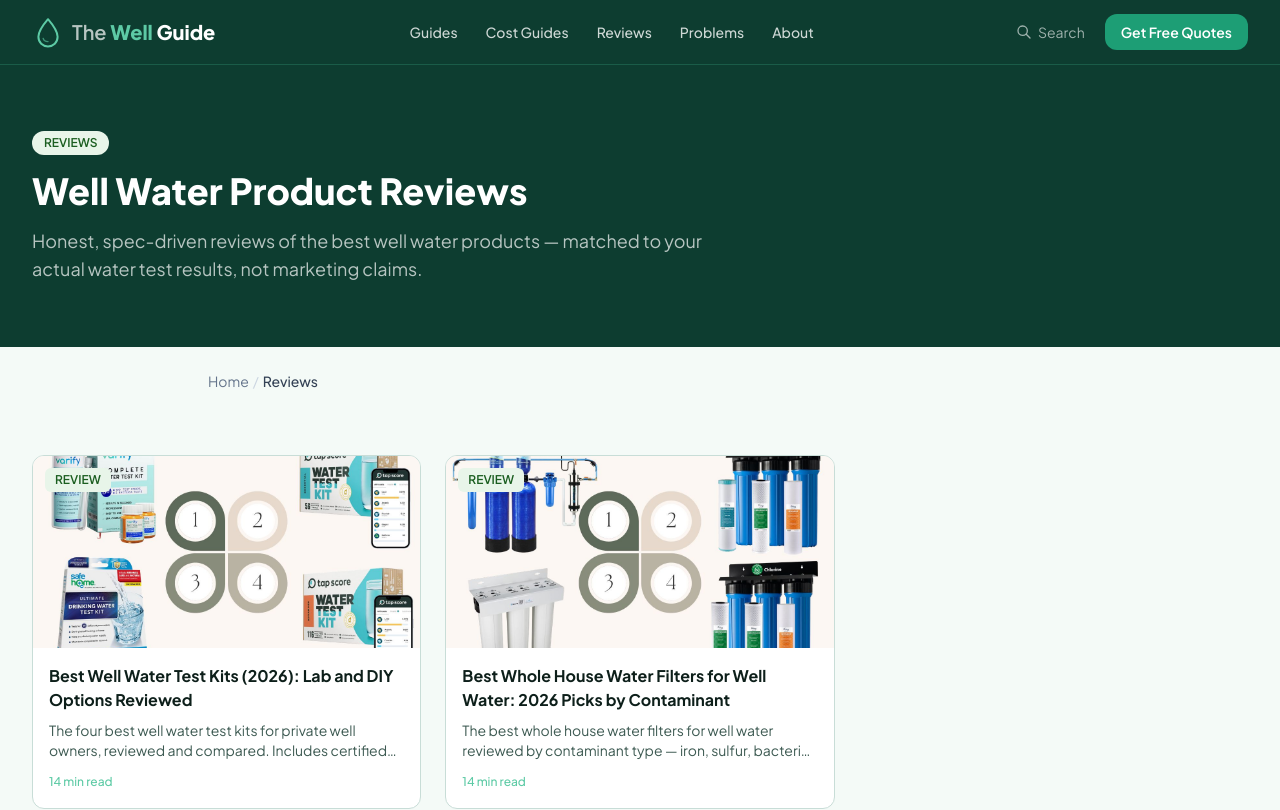
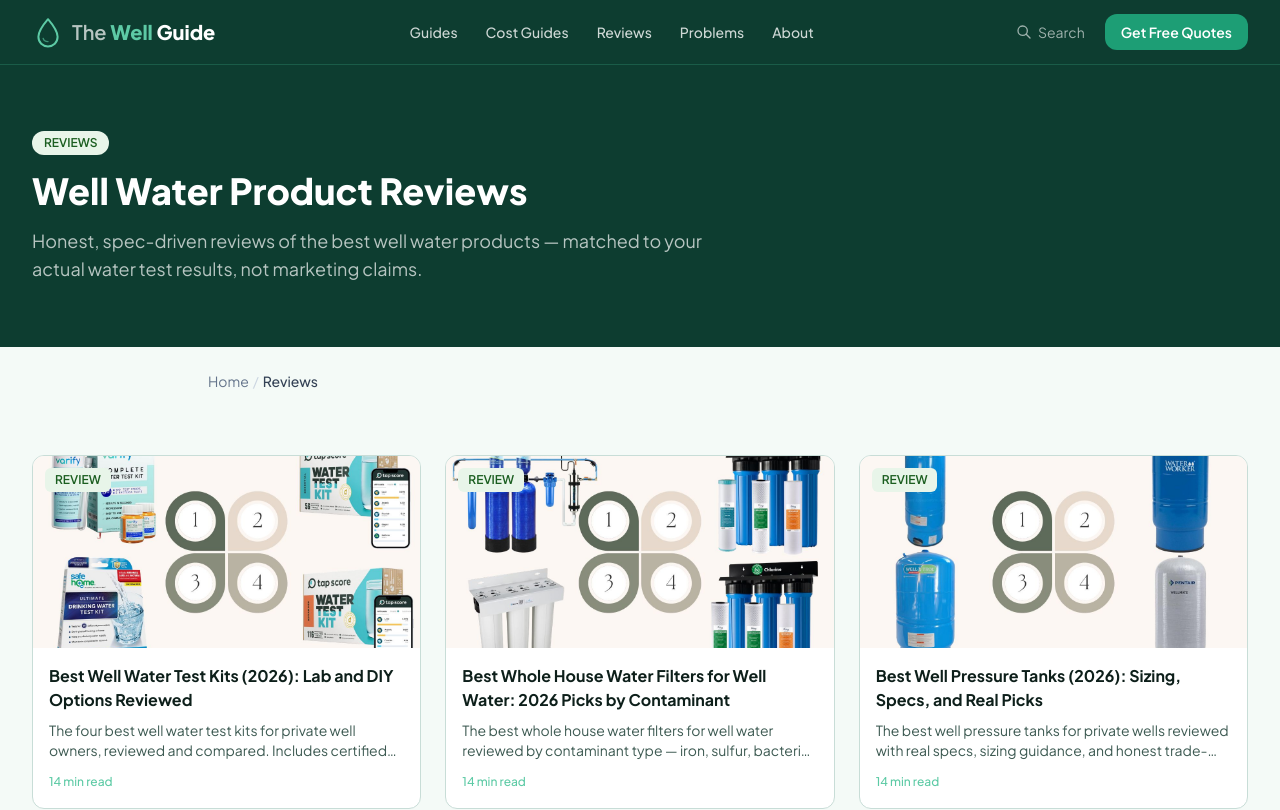
Before and after one commit to thebasementguide2026/thewell.guide-, a Next.js app: page /reviews in a window 1280 px wide. Shown: the top 810 px of the page. Built offline with nearby package versions, Linux system fonts and the light colour scheme.

Commit message:
Add best-pressure-tanks to reviews index

```diff
--- a/app/reviews/page.tsx
+++ b/app/reviews/page.tsx
@@ -12,6 +12,7 @@ export const metadata = {
 const reviews = [
   { title: 'Best Well Water Test Kits (2026): Lab and DIY Options Reviewed', href: '/reviews/best-well-water-test-kits', description: 'The four best well water test kits for private well owners, reviewed and compared. Includes certified lab tests for annual baseline testing and DIY strips for monitoring between lab tests.', image: '/welltestkits.jpg', readTime: '14 min read' },
   { title: 'Best Whole House Water Filters for Well Water: 2026 Picks by Contaminant', href: '/reviews/best-whole-house-water-filters', description: 'The best whole house water filters for well water reviewed by contaminant type — iron, sulfur, bacteria, sediment, and comprehensive systems. Real specs, verified availability, honest limitations, and a complete buying guide.', image: '/waterfilters.jpg', readTime: '14 min read' },
+  { title: 'Best Well Pressure Tanks (2026): Sizing, Specs, and Real Picks', href: '/reviews/best-pressure-tanks', description: 'The best well pressure tanks for private wells reviewed with real specs, sizing guidance, and honest trade-offs. Bladder and diaphragm tanks compared by household size, budget, and installation type.', image: '/best pressure tanks.jpg', readTime: '14 min read' },
 ]
 
 export default function ReviewsIndexPage() {
```
